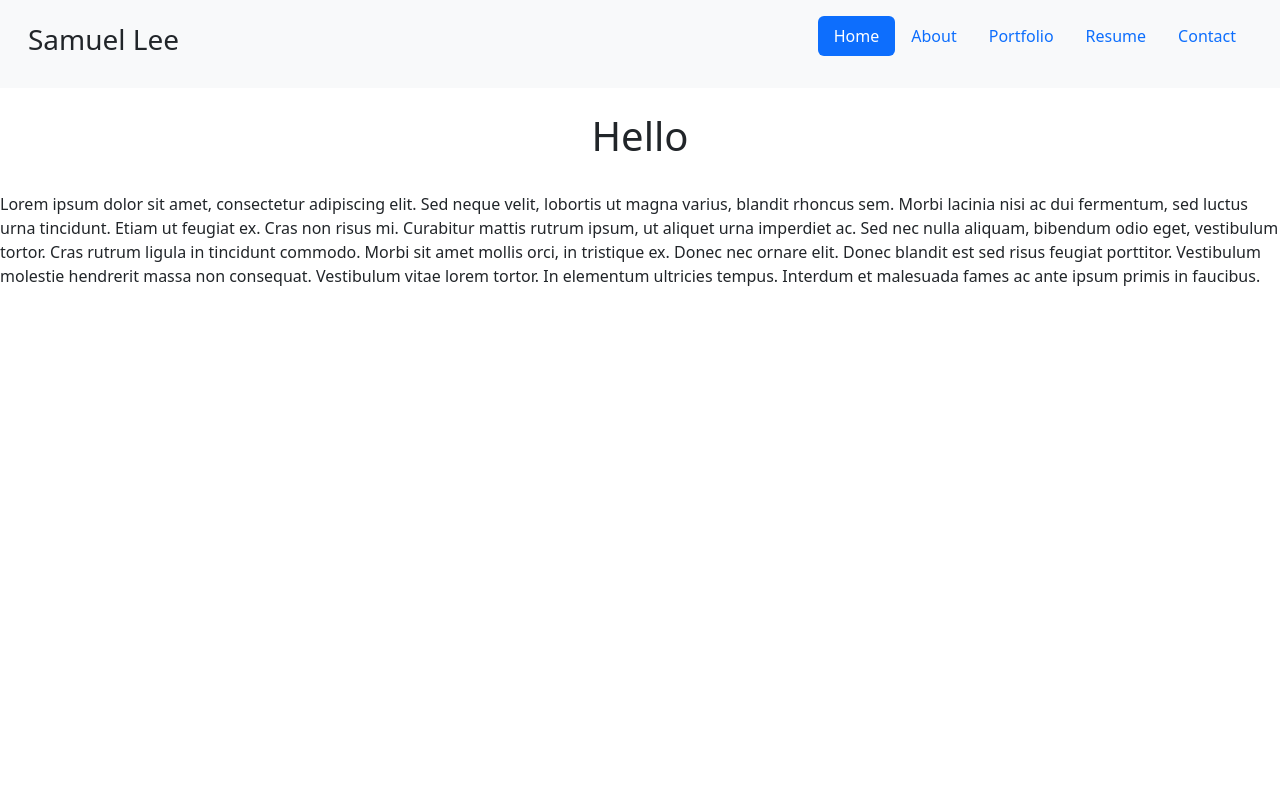
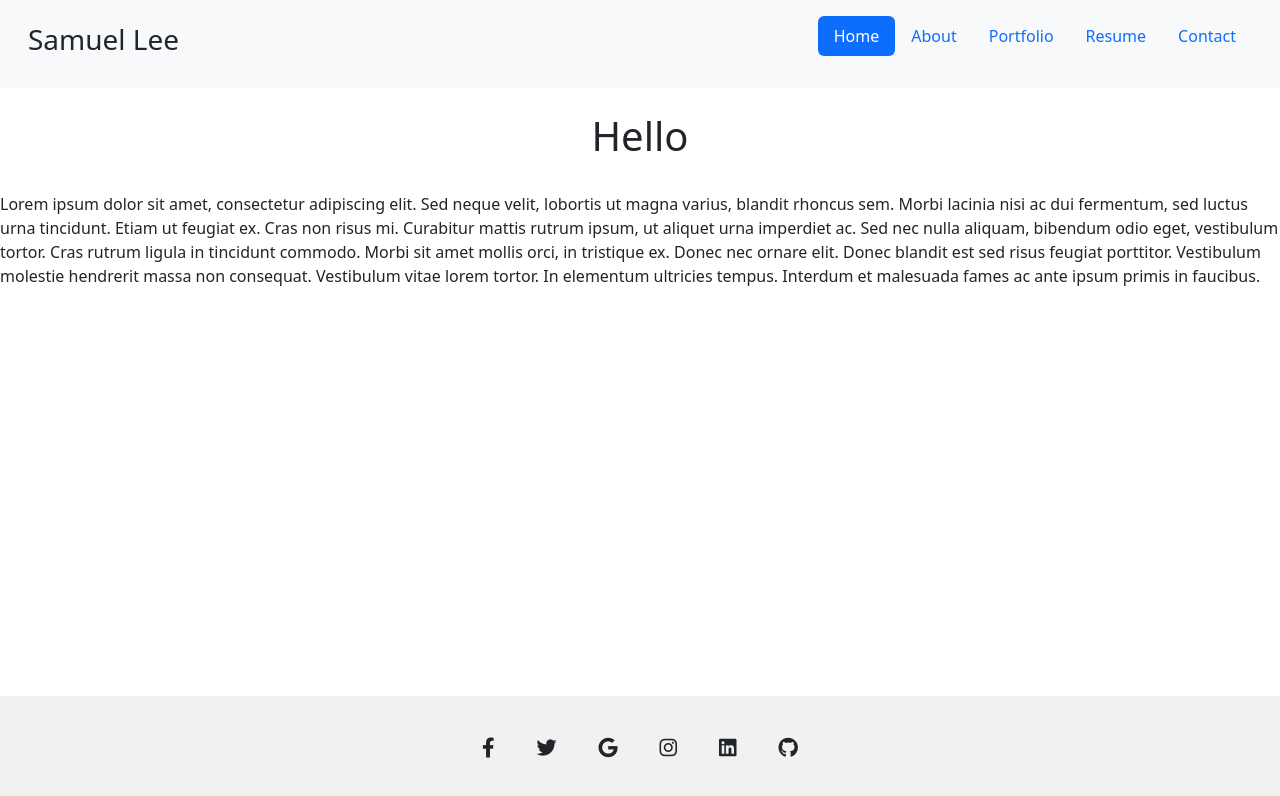
Before and after one commit to samlee088/coding-portfolio, a React (Create React App) app: page / in a window 1280 px wide. Shown: the top 796 px of the page. Built offline with nearby package versions, Linux system fonts and the light colour scheme.

Commit message:
update with portfolio container, footer

```diff
--- a/public/index.html
+++ b/public/index.html
@@ -15,6 +15,7 @@
       user's mobile device or desktop. See https://developers.google.com/web/fundamentals/web-app-manifest/
     -->
     <link rel="manifest" href="%PUBLIC_URL%/manifest.json" />
+    <link rel = "stylesheet" href = "https://cdnjs.cloudflare.com/ajax/libs/font-awesome/6.2.1/css/all.min.css" />
     <!--
       Notice the use of %PUBLIC_URL% in the tags above.
       It will be replaced with the URL of the `public` folder during the build.
--- a/src/components/NavTabs.js
+++ b/src/components/NavTabs.js
@@ -75,6 +75,8 @@ function NavTabs({ currentPage, handlePageChange }) {
             </ul>
         </div>
     </nav>
+
+
   );
 }
 
--- a/src/components/PortfolioContainer.js
+++ b/src/components/PortfolioContainer.js
@@ -5,6 +5,8 @@ import About from './pages/About';
 import Portfolio from './pages/Portfolio';
 import Resume from './pages/Resume';
 import Contact from './pages/Contact';
+import Footer from './pages/Footer';
+
 
 export default function PortfolioContainer() {
     const [currentPage, setCurrentPage] = useState('Home');
@@ -25,12 +27,16 @@ export default function PortfolioContainer() {
         return <Contact />;
     };
 
+
     const handlePageChange = (page) => setCurrentPage(page);
 
     return (
+        <div class="d-flex flex-column justify-content-between" style={{height:"100vh"}}>
         <div>
           <NavTabs currentPage={currentPage} handlePageChange={handlePageChange} />
           {renderPage()}
         </div>
+          < Footer />
+        </div>
       );
 }
--- a/src/components/pages/About.js
+++ b/src/components/pages/About.js
@@ -1,4 +1,6 @@
 import React from 'react';
+
+
 
 export default function About() {
   return (
--- a/src/components/pages/Contact.js
+++ b/src/components/pages/Contact.js
@@ -1,18 +1,80 @@
-import React from 'react';
+import React, {useState} from 'react';
+import { validateEmail, validateName, validateMessage} from '../../utils/helpers';
+
+
+
+
+
+
 
 export default function Contact(props) {
+
+  const [name, setName] = useState('');
+  const [email, setEmail] = useState('');
+  const [message, setMessage] = useState('');
+  const [errorMessage, setErrorMessage] = useState('');
+
+  function checkEmpty(e) {
+    if(!e.target.value) {
+      setErrorMessage( e.target.name + " is a required field");
+    }
+  }
+
+
+  const handleInputChange = (e) => {
+    // Getting the value and name of the input which triggered the change
+    const { name, value } = e.target;
+
+    if ( name ==="name" ) {
+      setName(value);
+    } else if( name === "email") {
+      setEmail(value);
+    } else if( name === "message") {
+      setMessage(value);
+    }
+
+    return
+  };
+
+  const handleFormSubmit = (e) => {
+    // Preventing the default behavior of the form submit (which is to refresh the page)
+    e.preventDefault();
+
+    if(!validateEmail(email)) {
+      setErrorMessage('Please enter a valid email :) ');
+      return;
+    }
+    if(!validateName(name)) {
+      setErrorMessage('Please enter a valid name :) ');
+      return;
+    }
+    if(!validateMessage(message)) {
+      setErrorMessage('Please enter a valid message :) ')
+      return;
+    }
+    // Alert the user their first and last name, clear the inputs
+    setErrorMessage('');
+    alert(`Hello ${name} ${email} ${message}`);
+    setName('');
+    setEmail('');
+    setMessage('');
+
+  };
+
+
   return (
     <div>
       <br />
       <h1 class = "text-center">Contact Page</h1>
       <br />
       <form>
-        <div className="form-group">
+        <div className="form-group" onSubmit={handleFormSubmit}>
           <div className = "container bg-info rounded">
             <label htmlFor="name">Name:</label>
               <input
-                onChange={props.handleInputChange}
-                value={props.value}
+                onChange={handleInputChange}
+                onBlur = {checkEmpty}
+                value={name}
                 name="name"
                 type="text"
                 className="form-control"
@@ -22,9 +84,10 @@ export default function Contact(props) {
             <br />
             <label htmlFor="email">Email:</label>
               <input
-                onChange={props.handleInputChange}
-                value={props.value}
-                name="name"
+                onChange={handleInputChange}
+                onBlur = {checkEmpty}
+                value={email}
+                name="email"
                 type="text"
                 className="form-control"
                 placeholder="email"
@@ -33,8 +96,9 @@ export default function Contact(props) {
               <br />
             <label htmlFor="Message">Message:</label>
               <input
-                onChange={props.handleInputChange}
-                value={props.value}
+                onChange={handleInputChange}
+                onBlur = {checkEmpty}
+                value={message}
                 name="message"
                 type="text"
                 className="form-control"
@@ -47,12 +111,17 @@ export default function Contact(props) {
           <div class="form-row text-center">
             <div class="col-12">
               <button
-                onClick={props.handleFormSubmit}
+                onClick={handleFormSubmit}
                 className="btn btn-primary"
                 type="submit"
               >
                 Submit
               </button>
+              {errorMessage && (
+                <div>
+                  <p className="error-text">{errorMessage}</p>
+                 </div>
+              )}
             </div>
           </div>
         </div>
--- /dev/null
+++ b/src/components/pages/Footer.js
@@ -0,0 +1,72 @@
+import React from 'react';
+
+
+
+export default function Footer() {
+return (
+
+    <footer class="text-center text-white" style={{backgroundColor: '#f1f1f1'}}>
+
+    <div class="container pt-4">
+
+        <section class="mb-4">
+
+        <a
+            class="btn btn-link btn-floating btn-lg text-dark m-1"
+            href="#!"
+            role="button"
+            data-mdb-ripple-color="dark"
+            ><i class="fab fa-facebook-f"></i
+        ></a>
+
+        {/* <!-- Twitter --> */}
+        <a
+            class="btn btn-link btn-floating btn-lg text-dark m-1"
+            href="#!"
+            role="button"
+            data-mdb-ripple-color="dark"
+            ><i class="fab fa-twitter"></i
+        ></a>
+
+        {/* <!-- Google --> */}
+        <a
+            class="btn btn-link btn-floating btn-lg text-dark m-1"
+            href="#!"
+            role="button"
+            data-mdb-ripple-color="dark"
+            ><i class="fab fa-google"></i
+        ></a>
+
+        {/* <!-- Instagram --> */}
+        <a
+            class="btn btn-link btn-floating btn-lg text-dark m-1"
+            href="#!"
+            role="button"
+            data-mdb-ripple-color="dark"
+            ><i class="fab fa-instagram"></i
+        ></a>
+
+        {/* <!-- Linkedin --> */}
+        <a
+            class="btn btn-link btn-floating btn-lg text-dark m-1"
+            href="#!"
+            role="button"
+            data-mdb-ripple-color="dark"
+            ><i class="fab fa-linkedin"></i
+        ></a>
+        {/* <!-- Github --> */}
+        <a
+            class="btn btn-link btn-floating btn-lg text-dark m-1"
+            href="#!"
+            role="button"
+            data-mdb-ripple-color="dark"
+            ><i class="fab fa-github"></i
+        ></a>
+        </section>
+        {/* <!-- Section: Social media --> */}
+    </div>
+    {/* <!-- Grid container --> */}
+    </footer>
+
+    );
+}
--- a/src/components/pages/Portfolio.js
+++ b/src/components/pages/Portfolio.js
@@ -27,7 +27,7 @@ export default function Portfolio() {
             <a class="btn btn-primary" href="https://github.com/samlee088/Big-Bad-Brain-Blender-Buster" target="_blank" rel="noreferrer">View Project</a>
           </div>
         </div>
-
+          <hr/>
         <div class = "row">
           <div class="col-md-7">
             <a href = "https://nelson92.github.io/project-one/" target="_blank" rel="noreferrer">
--- a/src/index.js
+++ b/src/index.js
@@ -4,6 +4,7 @@ import './index.css';
 import App from './App';
 import reportWebVitals from './reportWebVitals';
 import 'bootstrap/dist/css/bootstrap.min.css';
+
 
 const root = ReactDOM.createRoot(document.getElementById('root'));
 root.render(
--- /dev/null
+++ b/src/utils/helpers.js
@@ -0,0 +1,20 @@
+export function validateEmail(email) {
+    const re = /^(([^<>()[\]\\.,;:\s@"]+(\.[^<>()[\]\\.,;:\s@"]+)*)|(".+"))@((\[[0-9]{1,3}\.[0-9]{1,3}\.[0-9]{1,3}\.[0-9]{1,3}\])|(([a-zA-Z\-0-9]+\.)+[a-zA-Z]{2,}))$/;
+    return re.test(String(email).toLowerCase());
+}
+
+export function validateName(name) {
+    const nameCheck = /^[A-Za-z]\w{1,14}$/;
+    if (name.match(nameCheck)) {
+        return true;
+    }
+    return false;
+}
+
+export function validateMessage(message) {
+    const messageCheck = /^[A-Za-z]\w{3,14}$/;
+    if (message.match(messageCheck)) {
+        return true;
+    }
+    return false;
+}
```
Also changed, not shown: package.json (+6 -1 lines), 1 other file (tests, documents, lock files or other folders).
